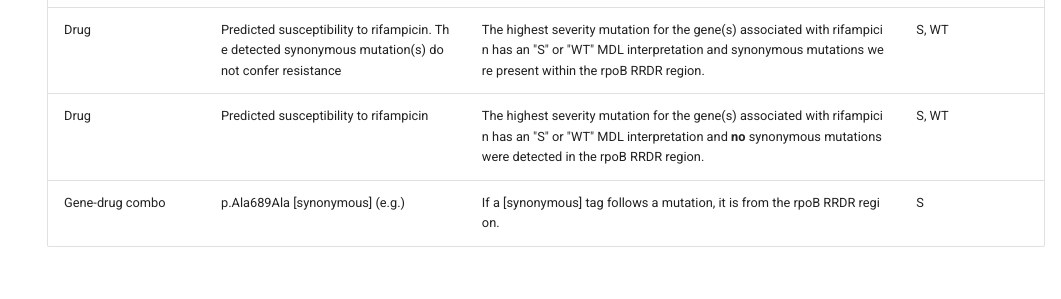
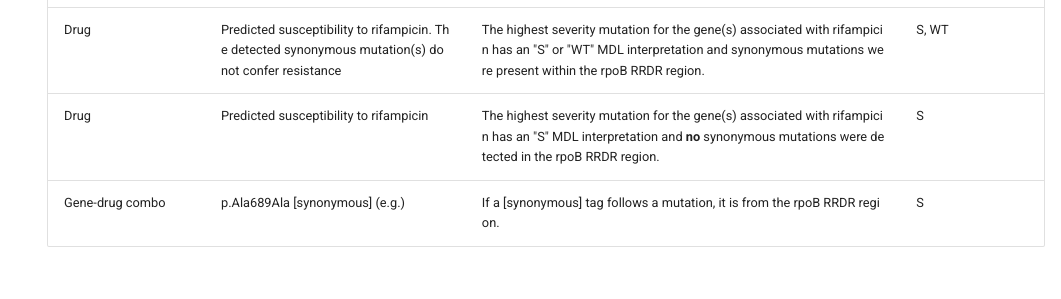
Before and after one commit to theiagen/tbp-parser, an MkDocs documentation site: the page built from docs/outputs/lims.md, in a window 1280 px wide. Shown: the part 1865-2164 px from the top of the page, without its empty margins (219-1280 px from the left). Built offline with MkDocs 1.6.1 and Material for MkDocs 9.7.7, drawn with Linux system fonts in a browser that asks for light colours; comment, search, counter and statistics services are not loaded; the version menu is left out.

Commit message:
correct tables

```diff
--- a/docs/outputs/lims.md
+++ b/docs/outputs/lims.md
@@ -45,7 +45,7 @@ In tbp-parser, rifampicin uses slightly different language:
 | Drug | Predicted low-level resistance to rifampicin. May test susceptible by phenotypic methods | One or more of the following mutations in rpoB were detected: Leu430Pro, Asp435Tyr, His445Asn, His445Ser, His445Leu, His445Cys, Leu452Pro, Ile491Phe. No other R mutations were found in rpoB. | R |
 | Drug | Predicted resistance to rifampicin | An R mutation was detected in rpoB that is not part of the list above. | R |
 | Drug | Predicted susceptibility to rifampicin. The detected synonymous mutation(s) do not confer resistance | The highest severity mutation for the gene(s) associated with rifampicin has an "S" or "WT" MDL interpretation and synonymous mutations were present within the rpoB RRDR region. | S, WT |
-| Drug | Predicted susceptibility to rifampicin | The highest severity mutation for the gene(s) associated with rifampicin has an "S" or "WT" MDL interpretation and **no** synonymous mutations were detected in the rpoB RRDR region. | S, WT |
+| Drug | Predicted susceptibility to rifampicin | The highest severity mutation for the gene(s) associated with rifampicin has an "S" MDL interpretation and **no** synonymous mutations were detected in the rpoB RRDR region. | S |
 | Gene-drug combo | p.Ala689Ala [synonymous] (e.g.) | If a [synonymous] tag follows a mutation, it is from the rpoB RRDR region. | S |
 
 ### **Customizing resistance column names**
```
Also changed, not shown: other parts of docs/outputs/lims.md (+1 -1 lines).
